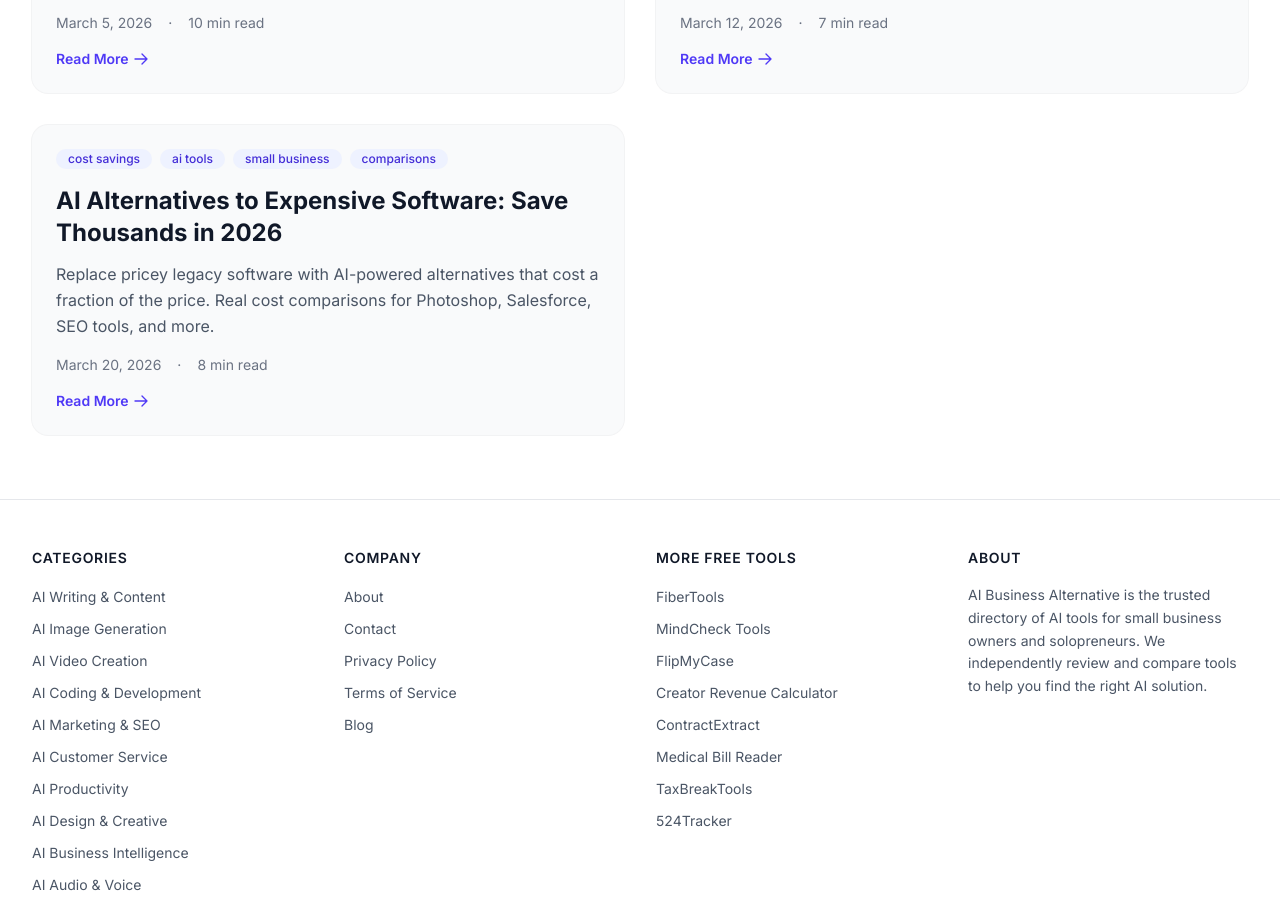
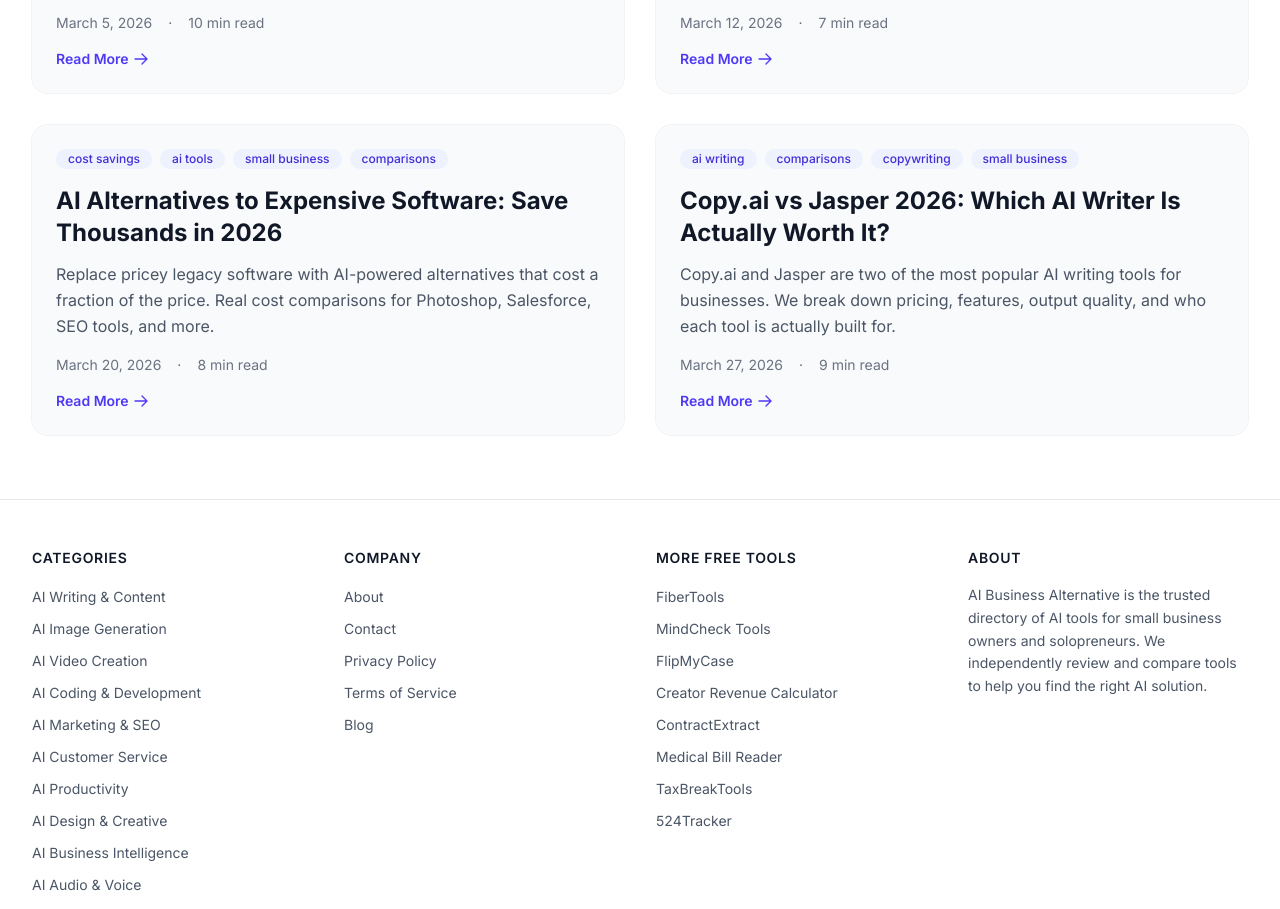
Before and after one commit to raiderj77/aibusinessalternative, a Next.js app: page /blog in a window 1280 px wide. Shown: the part 980-1889 px from the top of the page. Built offline with nearby package versions, Linux system fonts and the light colour scheme.

Commit message:
content: add Copy.ai vs Jasper 2026 comparison post (score 81)

```diff
--- a/src/data/blog.ts
+++ b/src/data/blog.ts
@@ -433,6 +433,73 @@
 <p>The goal is not to eliminate every legacy tool — it is to eliminate the ones where you are overpaying for features you do not use, and replace them with AI-powered alternatives that cost less and may actually work better for your specific needs.</p>
 `,
   },
+  {
+    slug: 'copy-ai-vs-jasper-2026',
+    title: 'Copy.ai vs Jasper 2026: Which AI Writer Is Actually Worth It?',
+    excerpt:
+      'Copy.ai and Jasper are two of the most popular AI writing tools for businesses. We break down pricing, features, output quality, and who each tool is actually built for.',
+    publishedAt: '2026-03-27',
+    updatedAt: '2026-03-27',
+    readTime: '9 min read',
+    tags: ['ai-writing', 'comparisons', 'copywriting', 'small-business'],
+    content: `
+<h2>Copy.ai vs Jasper: The Short Answer</h2>
+<p>Copy.ai is the better choice for small businesses and solopreneurs who want a simple, affordable AI writing tool for short-form copy — ads, emails, social posts, and product descriptions. Jasper is the stronger option for marketing teams that need brand voice consistency, SEO-optimized long-form content, and integrations with tools like Surfer SEO. If you write occasional copy alone, start with Copy.ai. If you run a content-heavy marketing operation with a team, Jasper justifies the premium.</p>
+
+<h2>Pricing Comparison: Copy.ai vs Jasper in 2026</h2>
+<p>Pricing is where these two tools diverge most dramatically.</p>
+<p><strong>Copy.ai</strong> offers a free plan with 2,000 words per month — enough to evaluate the tool seriously. Their Starter plan runs $49/month for one user with unlimited words, and their Advanced plan at $249/month unlocks workflow automation and API access. For most small business users, the $49 Starter tier covers everything they need.</p>
+<p><strong>Jasper</strong> starts at $49/month for the Creator plan (one user, unlimited words), $125/month for the Pro plan (up to 5 users, brand voice, knowledge base), and $500+/month for the Business plan with custom features. Jasper does not offer a meaningful free tier — only a 7-day trial. You are paying a premium from day one.</p>
+<table>
+<thead><tr><th>Feature</th><th>Copy.ai Starter ($49/mo)</th><th>Jasper Creator ($49/mo)</th></tr></thead>
+<tbody>
+<tr><td>Free plan</td><td>Yes (2,000 words)</td><td>No (trial only)</td></tr>
+<tr><td>Words/month</td><td>Unlimited</td><td>Unlimited</td></tr>
+<tr><td>Brand voice</td><td>Basic</td><td>Advanced (Pro+)</td></tr>
+<tr><td>SEO mode</td><td>No</td><td>Yes (Surfer integration)</td></tr>
+<tr><td>Workflows</td><td>Advanced plan only</td><td>All plans</td></tr>
+<tr><td>Team seats</td><td>Add-on</td><td>Pro plan (5 seats)</td></tr>
+</tbody>
+</table>
+
+<h2>Output Quality: What the Writing Actually Looks Like</h2>
+<p>Both tools run on large language models (GPT-4 class) under the hood, so raw output quality is similar for basic tasks. The real differences show up in specialized use cases.</p>
+<p>For <strong>short-form marketing copy</strong> — Facebook ads, email subject lines, product descriptions, Instagram captions — Copy.ai&apos;s template library is genuinely excellent. The tool is optimized for this exact use case, and the outputs typically need less editing than Jasper&apos;s for the same tasks. Copy.ai&apos;s freestyle chat interface also lets you iterate quickly without navigating through menus.</p>
+<p>For <strong>long-form SEO content</strong>, Jasper holds a clear edge. The Surfer SEO integration lets you write and optimize simultaneously, checking keyword density and content score as you draft. For businesses running content marketing operations where organic search is a primary channel, this integration alone can justify the cost difference over Copy.ai.</p>
+<p>For <strong>brand consistency</strong>, Jasper&apos;s Brand Voice feature (Pro plan and above) lets you train the tool on your existing content, then generate new material that sounds like your brand. Copy.ai offers tone controls but lacks true brand voice training at the $49 tier. If your brand voice is distinctive and consistency matters, Jasper wins this category.</p>
+
+<h2>Templates and Use Cases</h2>
+<p>Copy.ai lists over 90 templates covering ad copy, email sequences, social posts, sales copy, and blog outlines. The interface is designed for non-writers who need to produce copy quickly without deep prompting knowledge. You pick a template, fill in a few fields about your product or audience, and get multiple output variations to choose from.</p>
+<p>Jasper&apos;s workflow system is more powerful but takes longer to learn. You can build multi-step content production pipelines — brief to outline to draft to SEO check — that run with minimal manual input once set up. For high-volume content operations, these workflows save significant time. For a small business owner publishing twice a week, they are overkill.</p>
+<p>Both tools support <a href="https://aibusinessalternative.com/blog/what-is-ai-for-business">standard AI business writing tasks</a> like drafting marketing emails, rewriting existing copy, and generating multiple headline variations. Neither tool is dramatically better than the other for these everyday tasks.</p>
+
+<h2>Integrations</h2>
+<p>Jasper integrates natively with Surfer SEO, Grammarly, Google Docs, WordPress, and has a Chrome extension. The Surfer integration is its most valuable — optimizing for search while writing is genuinely useful if organic content is a core channel.</p>
+<p>Copy.ai integrates with Zapier and Make for automation, plus has direct connections to HubSpot and Salesforce on higher plans. For businesses already running sales and marketing workflows through these CRMs, Copy.ai&apos;s integrations are the more practical choice.</p>
+<p>Both tools offer Chrome extensions that let you use them across the web — inside Gmail, LinkedIn, Google Docs, and other tools you already use daily. This is one of the most underrated features of either platform: having AI writing assistance wherever you are working, not just inside a dedicated app.</p>
+
+<h2>Who Should Use Copy.ai</h2>
+<p>Copy.ai is the right choice if you are a solo founder, freelancer, or small team that primarily needs short-form marketing copy. If your typical week involves writing ad variations, email sequences, social captions, and product descriptions — Copy.ai&apos;s templates and free-form chat handle all of this efficiently at the $49/month Starter tier.</p>
+<p>The free plan is genuinely usable for light workloads, which makes it the lowest-risk starting point in this comparison. You can test whether AI writing tools fit your workflow before spending anything.</p>
+<p>Copy.ai also makes more sense if you prefer a simpler interface. Jasper&apos;s workflow system is more powerful, but power comes with complexity. If you want to open a tool, type what you need, and get copy in 30 seconds, Copy.ai delivers that experience more consistently.</p>
+
+<h2>Who Should Use Jasper</h2>
+<p>Jasper earns its premium pricing for marketing teams that run high-volume content operations centered on SEO. If you are publishing 3-5 long-form blog posts per week, optimizing for organic search, managing multiple brand voices, and coordinating across a writing team — Jasper&apos;s workflow system and Surfer SEO integration save enough time to justify the cost.</p>
+<p>The Brand Voice feature is also genuinely valuable for businesses where consistency matters. Agencies managing multiple client accounts, larger companies with strict brand guidelines, and content teams where multiple writers need to produce consistent output all benefit from Jasper&apos;s brand training capabilities.</p>
+<p>If you are comparing <a href="https://aibusinessalternative.com/compare">other AI tools</a> for your business, consider what your primary content output looks like. SEO blog content at scale → Jasper. Marketing copy across channels → Copy.ai.</p>
+
+<h2>Frequently Asked Questions</h2>
+
+<h3>Is Copy.ai or Jasper better for beginners?</h3>
+<p>Copy.ai is better for beginners. The template-driven interface requires less prompting knowledge, the free plan lets you experiment without cost, and the tool is optimized for the short-form copy tasks most beginners need. Jasper has a steeper learning curve and requires a paid plan to evaluate properly.</p>
+
+<h3>Can I use either tool for SEO blog posts?</h3>
+<p>Both can generate long-form content, but Jasper is significantly better for SEO optimization through its native Surfer SEO integration. Copy.ai can write long articles but lacks real-time SEO guidance. If organic search traffic is your primary goal, Jasper is the stronger choice for blog content.</p>
+
+<h3>Is there a free alternative to both Copy.ai and Jasper?</h3>
+<p>Claude (free tier) and ChatGPT (free tier) are both capable of most writing tasks that Copy.ai and Jasper handle, without templates or specialized interfaces. The trade-off is more manual prompting and no built-in SEO tools. For businesses not ready to commit to a paid writing tool, starting with Claude or ChatGPT free tiers is a reasonable first step before investing in a specialized platform.</p>
+`,
+  },
 ];
 
 export function getBlogPostBySlug(slug: string): BlogPost | undefined {
```
